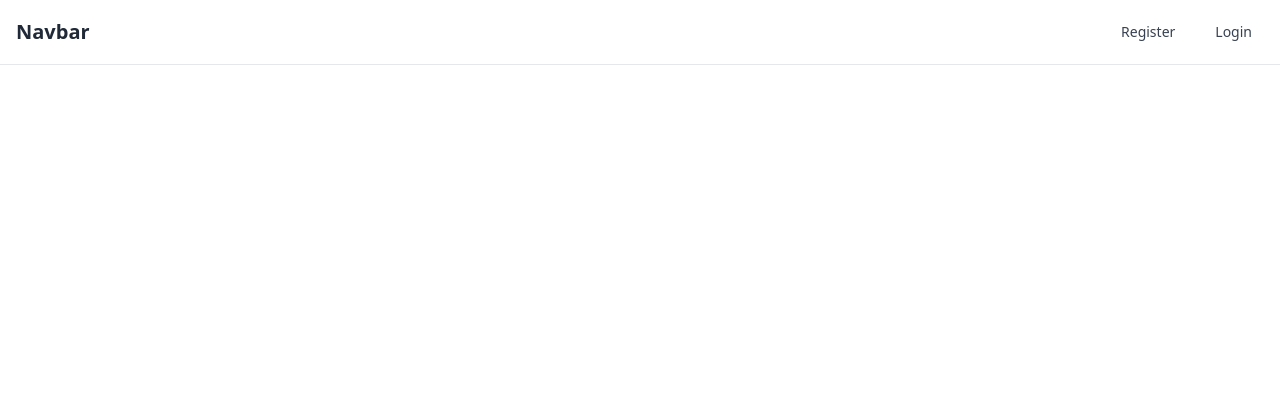
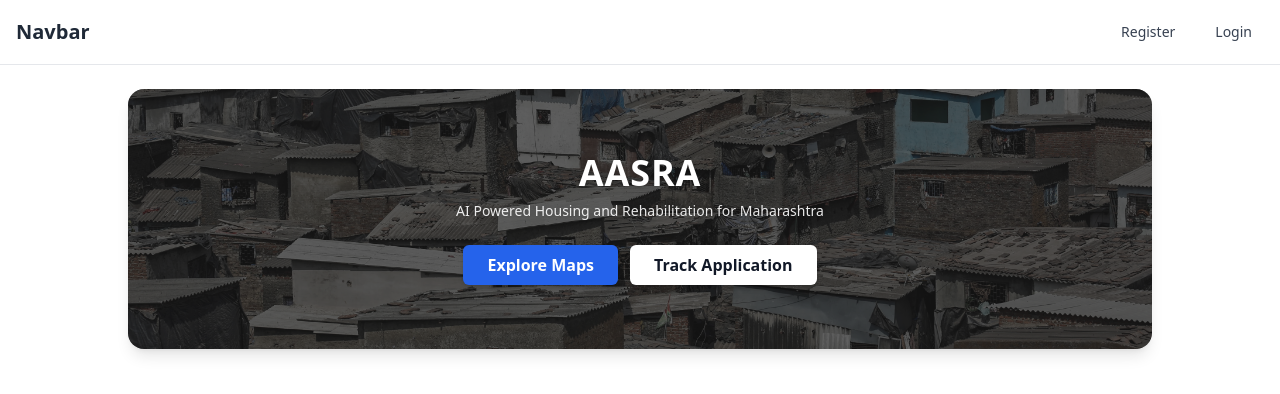
Before and after one commit to dhan04shree/AASRA, a React (Vite) app in the folder frontend/: page / in a window 1280 px wide. Shown: the top 394 px of the page. Built offline with nearby package versions, Linux system fonts and the light colour scheme.

Commit message:
added homepage code

```diff
--- a/frontend/src/components/Navbar.jsx
+++ b/frontend/src/components/Navbar.jsx
@@ -4,6 +4,7 @@ export default function Navbar() {
   const [isOpen, setIsOpen] = useState(false);
 
   return (
+    <div>
     <nav className="bg-white border-b border-gray-200">
       <div className="container mx-auto px-4 flex items-center justify-between h-16">
         <a href="#" className="text-xl font-bold text-gray-800">
@@ -38,5 +39,43 @@ export default function Navbar() {
         </div>
       </div>
     </nav>
+      <section className="w-full flex justify-center mt-6">
+      <div className="relative w-full max-w-5xl overflow-hidden rounded-2xl shadow-lg">
+
+        {/* Background Image (DULL EFFECT) */}
+        <img
+          src="public/slums.webp"
+          alt="AASRA Slum"
+          className="w-full h-[260px] object-cover
+                     brightness-75 contrast-75 saturate-50"
+        />
+
+        {/* Dark overlay to make it more dull */}
+        <div className="absolute inset-0 bg-black/45" />
+
+        {/* Content */}
+        <div className="absolute inset-0 flex flex-col items-center justify-center text-center px-6">
+          <h1 className="text-white font-extrabold text-4xl tracking-wide drop-shadow">
+            AASRA
+          </h1>
+
+          <p className="text-white/90 text-sm mt-2 drop-shadow">
+            AI Powered Housing and Rehabilitation for Maharashtra
+          </p>
+
+          {/* Buttons */}
+          <div className="flex gap-3 mt-6">
+            <button className="bg-blue-600 hover:bg-blue-700 text-white px-6 py-2 rounded-md font-semibold shadow-md transition">
+              Explore Maps
+            </button>
+
+            <button className="bg-white hover:bg-gray-100 text-gray-900 px-6 py-2 rounded-md font-semibold shadow-md transition">
+              Track Application
+            </button>
+          </div>
+        </div>
+      </div>
+    </section>
+    </div>
   );
 }
```
Also changed, not shown: frontend/public/slums.webp (added).
